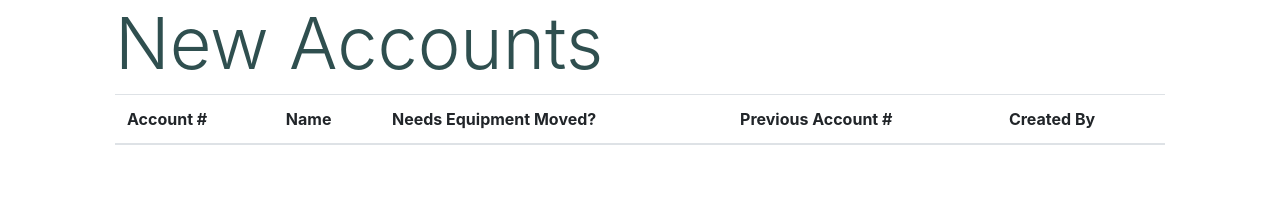
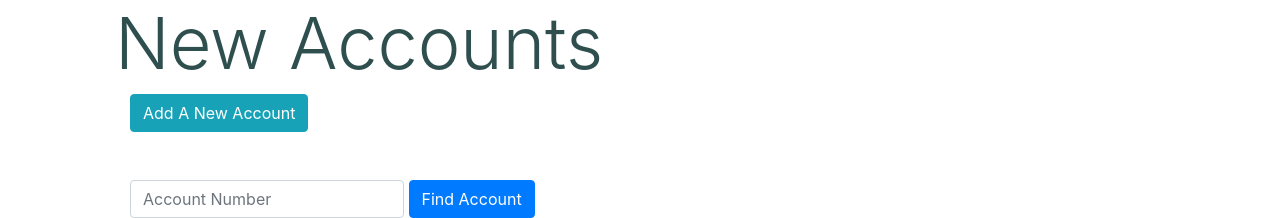
Before and after one commit to readytowin2298/sales-test, a Flask app: template templates/base/newAcct.html in a window 1280 px wide. Shown: the part 96-314 px from the top of the page. Run offline with Flask 2, Linux system fonts and the light colour scheme; the template is opened without the code that fills it, so the values that code supplies are empty; parts of the project's set-up code (start-up, migrations or seed data) failed here and were passed over.

Commit message:
began account routes

```diff
--- a/app.py
+++ b/app.py
@@ -111,8 +111,42 @@ def show_new_accounts():
     return render_template("/base/newAcct.html", accounts=accounts)
 
 
+@app.route('/old-accounts')
+def show_old_accounts():
+    if not g.user:
+        flash("You must be logged in for that!", category="warning")
+        return redirect('/login')
+    accounts = OldAccount.query.all()
+    return render_template("/base/oldAcct.html", accounts=accounts)
 
 
+@app.route('/accounts/old/<int:account_num>')
+def old_account_view(account_num):
+    if not g.user:
+        flash("You must be logged in for that!", category='warning')
+        return redirect('/login')
+    old_account = OldAccount.query.filter_by(old_account_num=account_num).first()
+    if not old_account:
+        flash("Sorry, we can't locate that account", category='danger')
+        return redirect('/new-accounts')
+    if old_account.new_account_num:
+        new_account = NewAccount.query.filter_by(new_account_num=old_account.new_account_num).first()
+    else:
+        new_account = None
+    return render_template('/')
+@app.route('/accounts/new/<int:account_num')
+def new_account_view(account_num):
+    if not g.user:
+        flash("You must be logged in for that!", category='warning')
+        return redirect('/login')
+    new_account = NewAccount.query.filter_by(old_account_num=account_num).first()
+    if not new_account:
+        flash("Sorry, we can't locate that account", category='danger')
+        return redirect('/old-accounts')
+    if new_account.old_account_num:
+        old_account = OldAccount.query.filter_by(old_account_num=new_account.old_account_num).first()
+    else:
+        old_account = None
 
 
 
--- a/templates/base/base.html
+++ b/templates/base/base.html
@@ -6,9 +6,12 @@
     <meta name="viewport" content="width=device-width, initial-scale=1.0">
     <link rel="stylesheet" href="https://cdn.jsdelivr.net/npm/bootstrap@4.5.3/dist/css/bootstrap.min.css"
         integrity="sha384-TX8t27EcRE3e/ihU7zmQxVncDAy5uIKz4rEkgIXeMed4M0jlfIDPvg6uqKI2xXr2" crossorigin="anonymous">
-    <style>
-
-    </style>
+    <script src="https://code.jquery.com/jquery-3.5.1.slim.min.js"
+        integrity="sha384-DfXdz2htPH0lsSSs5nCTpuj/zy4C+OGpamoFVy38MVBnE+IbbVYUew+OrCXaRkfj"
+        crossorigin="anonymous"></script>
+    <script src="https://cdn.jsdelivr.net/npm/bootstrap@4.5.3/dist/js/bootstrap.bundle.min.js"
+        integrity="sha384-ho+j7jyWK8fNQe+A12Hb8AhRq26LrZ/JpcUGGOn+Y7RsweNrtN/tE3MoK7ZeZDyx"
+        crossorigin="anonymous"></script>
     <title>SalesTest</title>
 </head>
 <body>
@@ -52,14 +55,10 @@
             <div class="alert alert-{{ category }}">{{ message }}</div>
         {% endfor %}
     </div>
+
 {% block content %}
 {% endblock %}
 
-    <script src="https://code.jquery.com/jquery-3.5.1.slim.min.js"
-        integrity="sha384-DfXdz2htPH0lsSSs5nCTpuj/zy4C+OGpamoFVy38MVBnE+IbbVYUew+OrCXaRkfj"
-        crossorigin="anonymous"></script>
-    <script src="https://cdn.jsdelivr.net/npm/bootstrap@4.5.3/dist/js/bootstrap.bundle.min.js"
-        integrity="sha384-ho+j7jyWK8fNQe+A12Hb8AhRq26LrZ/JpcUGGOn+Y7RsweNrtN/tE3MoK7ZeZDyx"
-        crossorigin="anonymous"></script>
+
 </body>
 </html>
--- a/templates/base/newAcct.html
+++ b/templates/base/newAcct.html
@@ -8,11 +8,22 @@
         <div class="container">
             <h3 class="display-3">New Accounts</h3>
         </div>
-        <div class="container">
+        <div class="container-fluid">
 
+            <div class="container">
+                <a href="/new-accounts/add" class="btn btn-info">Add A New Account</a>
+            </div>
+            <br><br>
+            <div class="container justify-content-right">
+                <form class="form-inline" action="">
+                    <span class="inline">
+                        <input type="text" placeholder="Account Number" class="form-control">
+                        <button class="btn btn-primary">Find Account</button>
+                    </span>
+                </form>
+            </div>
 
-
-            <table class="table" style="height: 200px;">
+            <table class="table table-striped" style="height: 200px;">
                 <thead>
                     <tr>
                         <th scope="col">Account #</th>
@@ -24,8 +35,8 @@
                 </thead>
                 <tbody>
                 {% for account in accounts %}
-                    <tr>
-                        <th scope="row">{{account.new_account_num}}</th>
+                    <tr id="{{account.new_account_num}}">
+                        <th scope="row"><a href="/accounts/{{ account.new_acccount_num }}">{{account.new_account_num}}</a></th>
                         <td>{{account.name}}</td>
                         <td>{{ account.wants_equipment_moved }}</td>
                         <td>{{ account.old_account_num }}</td>
@@ -40,5 +51,5 @@
         </div>
     </div>
 </div>
-
+<script src="/static/js/accountSearch.js" ></script>
 {% endblock %}
```
